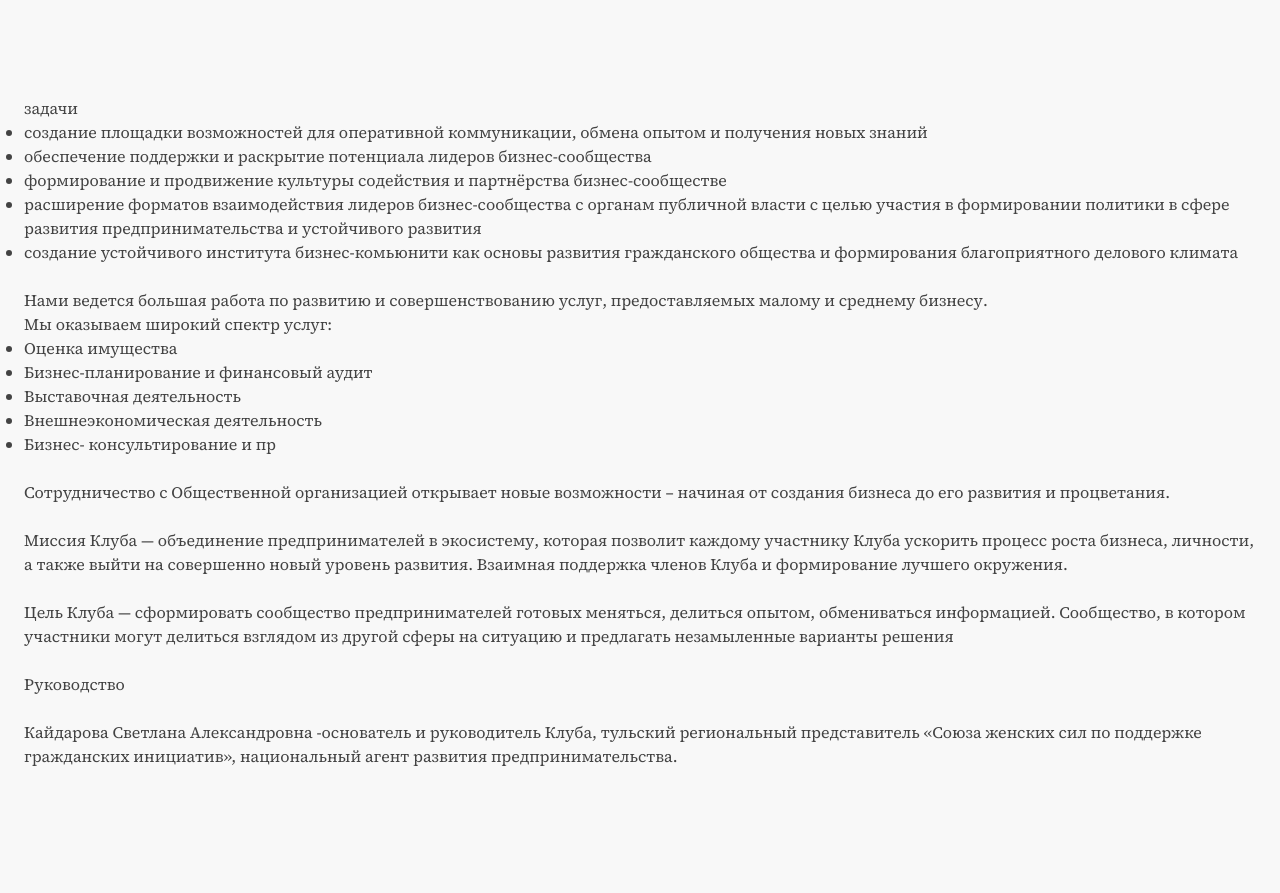
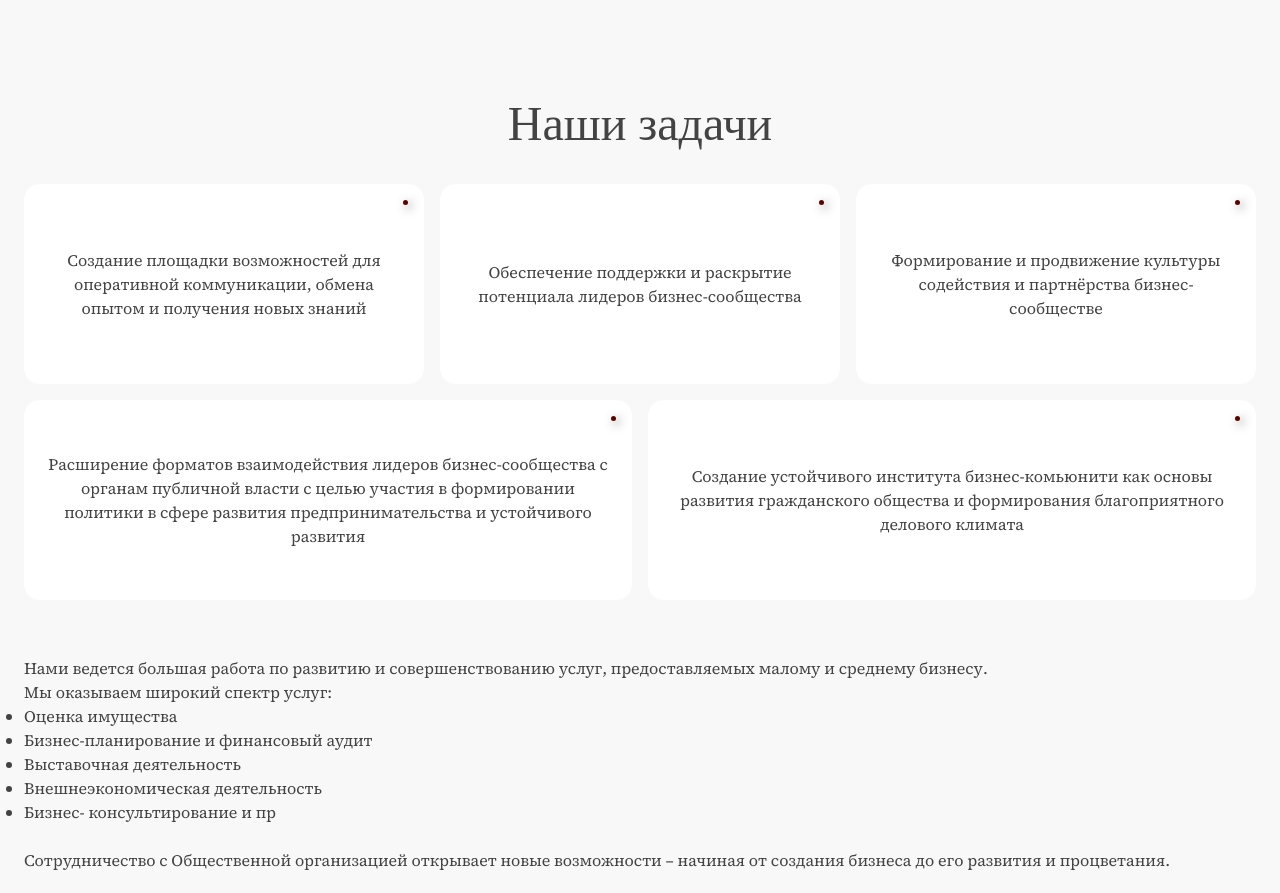
Before and after one commit to kaidarka/womans_club, a Next.js app: page / in a window 1280 px wide. Shown: the part 1230-2123 px from the top of the page. Before the commit the page ends 1998 px from the top, so only its background shows below. Built offline with nearby package versions, Linux system fonts and the light colour scheme.

Commit message:
styled tasks section

```diff
--- a/src/app/globals.css
+++ b/src/app/globals.css
@@ -7,6 +7,7 @@
   --color-base: #434343;
   --color-inverted: #F8F8F8;
   --color-secondary: #5C0000;
+  --color-white: #FFFFFF;
   --background-base: var(--color-inverted);
 
   /* FONTS */
--- a/src/pages-flat/HomePage/Sections/Tasks/TasksSection.module.scss
+++ b/src/pages-flat/HomePage/Sections/Tasks/TasksSection.module.scss
@@ -0,0 +1,51 @@
+.TasksSection {
+
+}
+
+.sectionTitle {
+	text-align: center;
+}
+
+.wrapper {
+	display: flex;
+	justify-content: space-around;
+	align-items: center;
+	flex-wrap: wrap;
+	gap: 1rem;
+	padding: 32px 0;
+}
+
+.card {
+	width: 300px;
+	height: 200px;
+	display: flex;
+	text-align: center;
+	justify-content: center;
+	align-items: center;
+	background-color: var(--color-white);
+	padding: 24px;
+	border-radius: 16px;
+	flex: 1 1;
+	flex-basis: calc((100% / 3) - 2rem);
+	transition: 0.5s all;
+	position: relative;
+	&:hover {
+		box-shadow: var(--box-shadow-primary);
+		&:after {
+			box-shadow: none;
+			transform: scale(1.5);
+		}
+	}
+	&:after {
+		content: '';
+		background-color: var(--color-secondary);
+		width: 5px;
+		height: 5px;
+		border-radius: 50%;
+		top: 16px;
+		right: 16px;
+		position: absolute;
+		box-shadow: var(--box-shadow-primary);
+		transition: 0.5s all;
+	}
+}
--- a/src/pages-flat/HomePage/Sections/Tasks/TasksSection.tsx
+++ b/src/pages-flat/HomePage/Sections/Tasks/TasksSection.tsx
@@ -1,5 +1,6 @@
 import cls from './TasksSection.module.scss';
 import classNames from "classnames";
+import { AsTypes, Text, TextSize } from "@/shared/ui/Text/Text";
 
 interface ITasksSectionProps {
     className?: string;
@@ -11,21 +12,18 @@ export const TasksSection = (props: ITasksSectionProps) => {
         <div
             className={classNames(cls.TasksSection, {}, [className])}
         >
-            задачи
-            <ul>
-                <li>создание площадки возможностей для оперативной коммуникации, обмена опытом и получения новых
-                    знаний
-                </li>
-                <li>обеспечение поддержки и раскрытие потенциала лидеров бизнес-сообщества</li>
-                <li>формирование и продвижение культуры содействия и партнёрства бизнес-сообществе</li>
-                <li>расширение форматов взаимодействия лидеров бизнес-сообщества с органам публичной власти с
+            <Text as={AsTypes.H2} size={TextSize.XXL} className={cls.sectionTitle}>Наши задачи</Text>
+            <div className={cls.wrapper}>
+                <div className={cls.card}>Создание площадки возможностей для оперативной коммуникации, обмена опытом и получения новых
+                    знаний</div>
+                <div className={cls.card}>Обеспечение поддержки и раскрытие потенциала лидеров бизнес-сообщества</div>
+                <div className={cls.card}>Формирование и продвижение культуры содействия и партнёрства бизнес-сообществе</div>
+                <div className={cls.card}>Расширение форматов взаимодействия лидеров бизнес-сообщества с органам публичной власти с
                     целью участия в формировании политики в сфере развития предпринимательства и устойчивого
-                    развития
-                </li>
-                <li>создание устойчивого института бизнес-комьюнити как основы развития гражданского общества и
-                    формирования благоприятного делового климата
-                </li>
-            </ul>
+                    развития</div>
+                <div className={cls.card}>Создание устойчивого института бизнес-комьюнити как основы развития гражданского общества и
+                    формирования благоприятного делового климата</div>
+            </div>
         </div>
     );
 };
```
